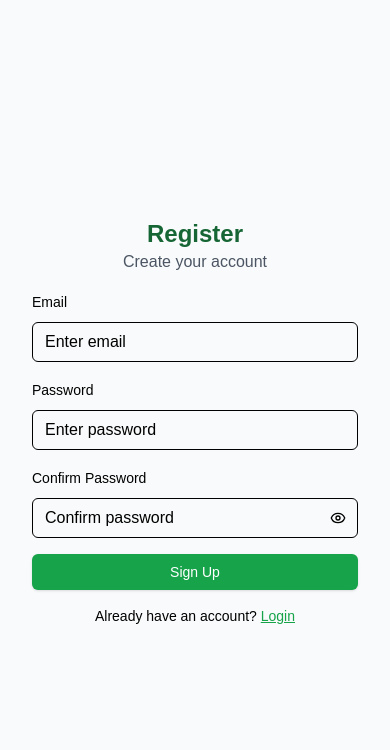
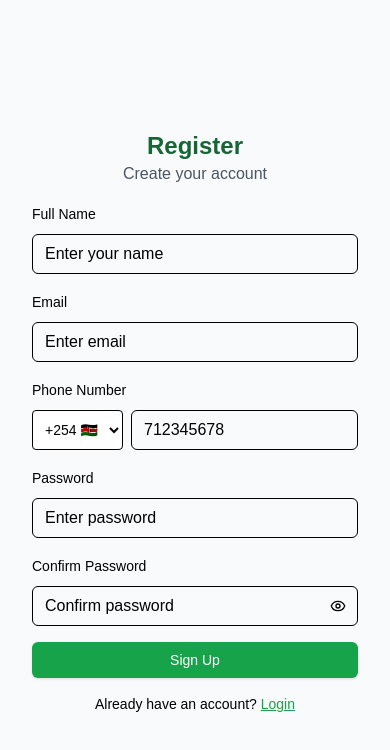
Before and after one commit to DarajaDevToolkit/darajadevToolkit, a Next.js app in the folder dashboard/: page /register in a window 390 px wide. Shown: the top 750 px of the page. Built offline with nearby package versions, Linux system fonts and the light colour scheme; no server answers.

Commit message:
fix: add name and phone number to registration

```diff
--- a/dashboard/src/components/ui/AuthLayout.tsx
+++ b/dashboard/src/components/ui/AuthLayout.tsx
@@ -6,9 +6,6 @@ const AuthLayout = ({ children }: { children: React.ReactNode }) => {
   return (
     <div className="min-h-screen flex">
       <div className="hidden lg:flex lg:w-1/2 bg-gradient-to-br from-green-600 via-green-700 to-green-800 relative overflow-hidden">
-        <div className="absolute inset-0">
-          <img src="/login.svg" alt="illustration" className="w-full h-full object-cover" />
-        </div>
         <div className="relative z-10 flex flex-col justify-center items-start p-12 text-white">
           <div className="max-w-md bg-black bg-opacity-35 backdrop-blur-sm rounded-lg p-8">
             <h1 className="text-5xl font-bold mb-6">Daraja Dev Toolkit</h1>
--- a/dashboard/src/components/ui/RegisterForm.tsx
+++ b/dashboard/src/components/ui/RegisterForm.tsx
@@ -14,7 +14,10 @@ export default function RegisterForm() {
   const [showPassword, setShowPassword] = useState(false);
   const [error, setError] = useState('');
   const [form, setForm] = useState({
+    name: '',
     email: '',
+    phoneCode: '+254', // default Kenya
+    phoneNumber: '',
     password: '',
     confirmPassword: '',
   });
@@ -23,16 +26,20 @@ export default function RegisterForm() {
     e.preventDefault();
     setError('');
 
-    if (!form.email || !form.password || !form.confirmPassword) {
+    const { name, email, phoneCode, phoneNumber, password, confirmPassword } = form;
+
+    if (!name || !email || !phoneNumber || !password || !confirmPassword) {
       return setError('All fields are required');
     }
 
-    if (form.password !== form.confirmPassword) {
+    if (password !== confirmPassword) {
       return setError('Passwords do not match');
     }
 
+    const fullPhone = phoneCode + phoneNumber;
+
     try {
-      await signup(form.email, form.password); // Redirect handled in context
+      await signup(name, email, fullPhone, password);
     } catch (err) {
       setError('Registration failed. Try again.');
     }
@@ -53,6 +60,16 @@ export default function RegisterForm() {
       )}
 
       <div className="space-y-2">
+        <Label>Full Name</Label>
+        <Input
+          type="text"
+          placeholder="Enter your name"
+          value={form.name}
+          onChange={(e) => setForm({ ...form, name: e.target.value })}
+        />
+      </div>
+
+      <div className="space-y-2">
         <Label>Email</Label>
         <Input
           type="email"
@@ -60,6 +77,30 @@ export default function RegisterForm() {
           value={form.email}
           onChange={(e) => setForm({ ...form, email: e.target.value })}
         />
+      </div>
+
+      <div className="space-y-2">
+        <Label>Phone Number</Label>
+        <div className="flex gap-2">
+          <select
+            className="border rounded px-2 py-2 bg-white text-sm w-24"
+            value={form.phoneCode}
+            onChange={(e) => setForm({ ...form, phoneCode: e.target.value })}
+          >
+            <option value="+254">+254 🇰🇪</option>
+            <option value="+256">+256 🇺🇬</option>
+            <option value="+255">+255 🇹🇿</option>
+            <option value="+250">+250 🇷🇼</option>
+            <option value="+1">+1 🇺🇸</option>
+            {/* Add more codes as needed */}
+          </select>
+          <Input
+            type="tel"
+            placeholder="712345678"
+            value={form.phoneNumber}
+            onChange={(e) => setForm({ ...form, phoneNumber: e.target.value })}
+          />
+        </div>
       </div>
 
       <div className="space-y-2 relative">
@@ -98,13 +139,13 @@ export default function RegisterForm() {
       >
         {loading ? 'Registering...' : 'Sign Up'}
       </Button>
+
       <p className="text-sm text-center">
         Already have an account?{' '}
         <Link href="/login" className="text-green-600 underline">
-        Login
+          Login
         </Link>
       </p>
     </form>
-
   );
 }
--- a/dashboard/src/contexts/auth-context.tsx
+++ b/dashboard/src/contexts/auth-context.tsx
@@ -9,13 +9,14 @@ interface User {
 }
 
 interface AuthContextType {
-  user: User | null
-  login: (email: string, password: string) => Promise<void>
-  logout: () => void
-  signup: (email: string, password: string) => Promise<void>;
+  user: User | null;
+  login: (email: string, password: string) => Promise<void>;
+  logout: () => void;
+  signup: (name: string, email: string, phoneNumber: string, password: string) => Promise<void>;
   resetPassword?: (email: string) => Promise<void>;
-  loading: boolean
+  loading: boolean;
 }
+
 
 const AuthContext = createContext<AuthContextType | undefined>(undefined)
 
@@ -64,22 +65,27 @@ export function AuthProvider({ children }: { children: React.ReactNode }) {
     router.push('/login')
   }
 
-  const signup = async (email: string, password: string) => {
+  const signup = async (
+      name: string,
+      email: string,
+      phoneNumber: string,
+      password: string
+    ) => {
     setLoading(true);
     try {
       const res = await fetch('/api/auth/register', {
         method: 'POST',
         headers: { 'Content-Type': 'application/json' },
-        body: JSON.stringify({ email, password }),
+        body: JSON.stringify({ name, email, phoneNumber, password }),
       });
 
       if (!res.ok) {
         throw new Error('Signup failed');
       }
 
-    const userData = await res.json();
-    setUser(userData); // assume  API returns user data
-    router.push('/dashboard');
+      const userData = await res.json();
+      setUser(userData); // Assume API returns user object
+      router.push('/dashboard');
     } catch (error) {
       console.error('Signup error:', error);
       throw error;
@@ -87,6 +93,7 @@ export function AuthProvider({ children }: { children: React.ReactNode }) {
       setLoading(false);
     }
   }
+
 
   const resetPassword = async (email: string) => {
     try {
```
